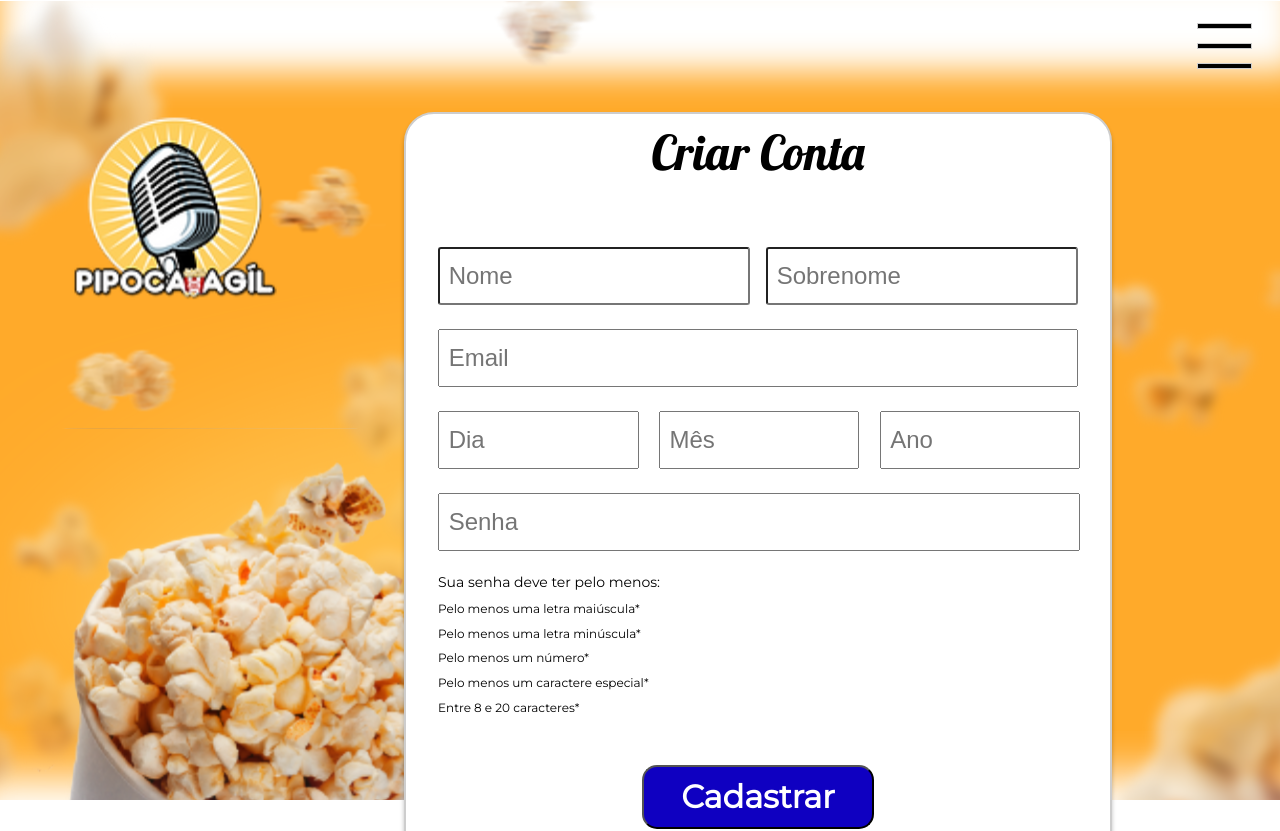
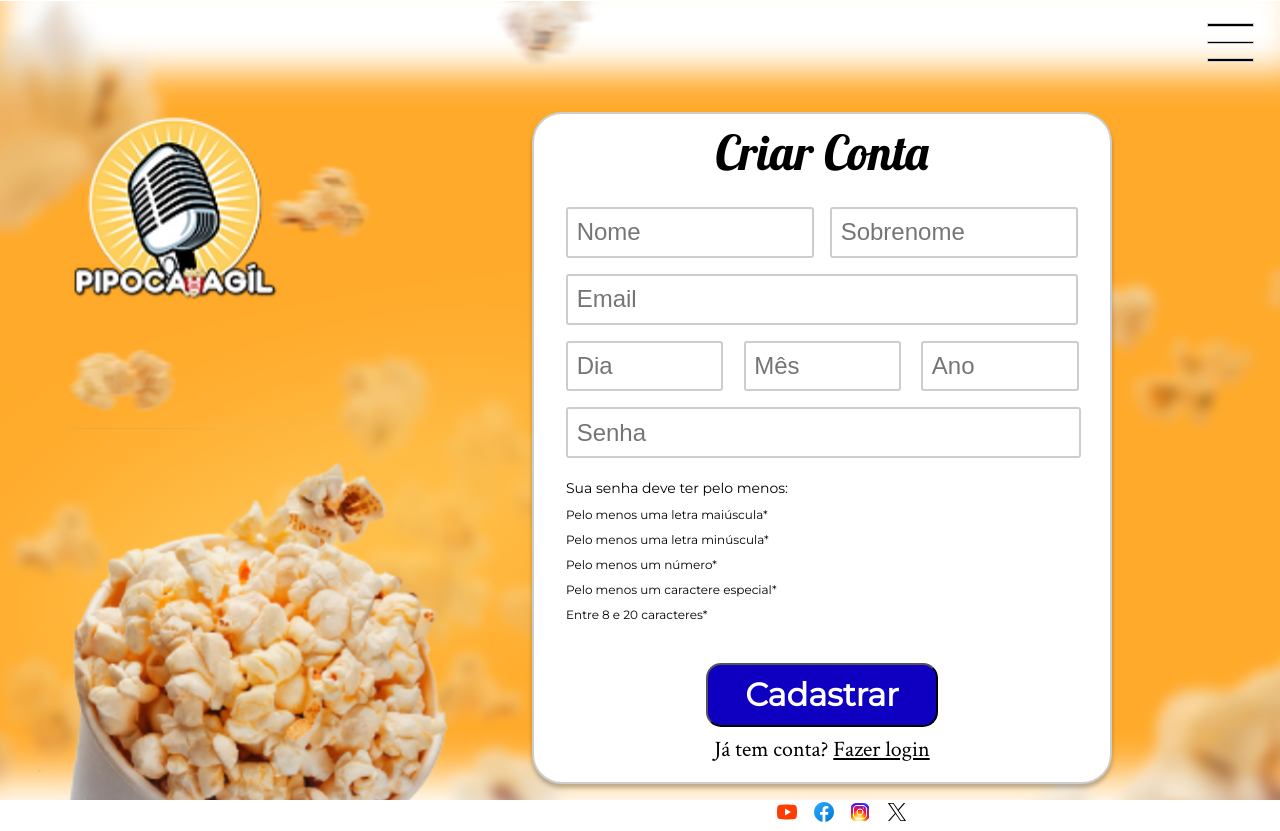
Before and after one commit to KelvinMir/Pipoca, a React (Create React App) app: page / in a window 1280 px wide. Shown: the top 831 px of the page. Built offline with nearby package versions, Linux system fonts and the light colour scheme.

Commit message:
Media Screen

```diff
--- a/src/App.js
+++ b/src/App.js
@@ -125,7 +125,7 @@ function Cadastro() {
       <div className='formulario'>
         <div className='control'>
           <form className='form' onSubmit={handleSubmit}>
-              <h1>Criar Conta</h1>
+              <h1 className='h1C'>Criar Conta</h1>
               <div className='nome-sobr'>
                 <div>
                   <label htmlFor="nome"></label>
--- a/src/Component/senhaview.js
+++ b/src/Component/senhaview.js
@@ -2,10 +2,8 @@ import React from 'react';
 import '../css/telalogin.css'
 import '../pages/telalogin'
 function Senhaview(props) {
-  const { password, mostrarSenha, onChange, toggleMostrarSenha, erros} = props;
-  if (!password) {
-    erros.senha = 'Campo de senha é obrigatório';
-  }
+  const { password, mostrarSenha, onChange, toggleMostrarSenha} = props;
+
 
   return (
         <div className="password">
@@ -18,12 +16,10 @@ function Senhaview(props) {
             required
             onChange={onChange}
           />
-          <span className="erro">{erros.senha}</span>
           <button
             type="button"
             className="toggle-button"
             onClick={toggleMostrarSenha}
-
           >
 
             <i className={mostrarSenha ? 'bi bi-eye-slash' : 'bi bi-eye'}></i>
--- a/src/css/App.css
+++ b/src/css/App.css
@@ -49,7 +49,7 @@ body {
   line-height: 80%;
   border:.125rem solid #CDCDCD;
 }
-h1 {
+.h1C {
   align-self: center;
   font-family: 'Lobster', 'sans-serif';
   font-size:3rem;
@@ -63,6 +63,7 @@ h1 {
   gap:1rem;
   margin: 0;
 
+
 }
 .nome-sobr div {
   display: flex;
@@ -75,6 +76,7 @@ h1 {
   height: 3.25rem;
   width: 100%;
   border-radius: .1875rem;
+  border: 2px solid #CDCDCD;
 
 }
 
@@ -84,7 +86,9 @@ h1 {
 }
 .email input {
   width:100%;
-  height:3.25rem
+  height:3.25rem;
+  border-radius: .1875rem;
+  border: 2px solid #CDCDCD;
 }
 .data {
   display: flex;
@@ -98,7 +102,9 @@ h1 {
 }
 .data-item {
   max-width: calc(100% - 25px);
-  height:3.25rem
+  height:3.25rem;
+  border-radius: .1875rem;
+  border: 2px solid #CDCDCD;
 
 }
 .senha {
@@ -107,6 +113,8 @@ h1 {
 .senha input {
   width: 99%;
   height:3.25rem;
+  border: 2px solid #CDCDCD;
+  border-radius: .1875rem;
 }
 .senha div {
   font-family: 'Montserrat', 'sans-serif';
@@ -170,3 +178,73 @@ h1 {
   line-height: 68.5%; /* 15.07px */
   text-decoration-line: underline;
 }
+
+
+
+
+
+
+
+@media screen and (max-width: 1440px) and (max-height: 862px) {
+
+  body {
+    overflow: hidden;
+  }
+
+  .menu-toggle div {
+    height:0.1rem;
+    width:2.8rem;
+  }
+  .menu-items{
+    padding:0;
+    height:54rem;
+  }
+  .formulario {
+    margin-top:4.5rem;
+  }
+  .form {
+    width:32rem;
+    gap:1rem;
+  }
+
+  .nome-sobr input {
+    height:2.8rem;
+
+  }
+  .email input {
+    height:2.8rem;
+  }
+  .data {
+    width:10.9rem;
+  }
+  .data-item {
+    height:2.8rem;
+    width: 10.7rem;
+  }
+  .senha input {
+    height:2.8rem;
+  }
+}
+
+@media screen and (max-width: 1240px) and (max-height: 842px) {
+  .form {
+    height:39rem;
+  }
+  .nome-sobr input {
+    height:2.4rem;
+
+  }
+  .email input {
+    height:2.4rem;
+  }
+  .data {
+    width:10.9rem;
+  }
+  .data-item {
+    height:2.4rem;
+    width: 10.7rem;
+  }
+  .senha input {
+    height:2.4rem;
+  }
+}
--- a/src/css/hamburguer.css
+++ b/src/css/hamburguer.css
@@ -19,7 +19,7 @@
     z-index:5;
     display:block;
     position:absolute;
-    right:3.125rem;
+    right:2.5rem;
     top:0.5rem;
     background: none;
     border: none;
@@ -98,19 +98,14 @@
 
 }
 
-@media (min-width:2560px) {
-    .menu-hamburguer.open {
-        left:84%;
-    }
-    .menu-items {
-        height:89rem;
-    }
+
+@media (max-width:1440px) {
+    .menu-toggle div {
+        height:0.1rem;
+        width:2.8rem;
+      }
+      .menu-items{
+        padding:0;
+        height:54rem;
+      }
 }
-@media (min-width:2560px) {
-    .menu-hamburguer.open {
-        left:84%;
-    }
-    .menu-items {
-        height:89rem;
-    }
-}
--- a/src/css/telalogin.css
+++ b/src/css/telalogin.css
@@ -32,7 +32,7 @@ form {
     border-radius:1.875rem;
     padding: 0 2rem;
 }
-h1 {
+.h1L {
     text-align: center;
     font-family: 'Lobster', 'sans-serif';
     font-size:3rem;
--- a/src/pages/telalogin.js
+++ b/src/pages/telalogin.js
@@ -11,11 +11,7 @@ function Login() {
     email: '',
     password: '',
   });
-
-  const [erros, setErros] = useState({
-    email: '',
-    senha: '',
-  });
+  const [emailExists, setEmailExists] = useState(false);
 
   const handleChange = (event) => {
     const { name, value } = event.target;
@@ -23,6 +19,9 @@ function Login() {
       ...formData,
       [name]: value,
     });
+    if (name === 'email') {
+      setEmailExists(false);
+    }
   };
 
   const handlePasswordChange = (event) => {
@@ -38,30 +37,15 @@ function Login() {
 
   const navigate = useNavigate();
 
+
+
   const handleSubmit = async (event) => {
     event.preventDefault();
 
-    const novosErros = {};
+      if (formData.email) {
+        try {
 
-    if (!formData.email) {
-      novosErros.email = 'Campo de email é obrigatório';
-    }
-
-    if (!formData.password) {
-      novosErros.senha = 'Campo de senha é obrigatório';
-    }
-
-    if (Object.keys(novosErros).length > 0) {
-      // Se houver erros, atualize o estado de erros
-      setErros(novosErros);
-    } else {
-      try {
-        const LoginAPI = {
-          email: formData.email,
-          password: formData.password,
-        };
-
-        const token = 'https://api-pipoca-agil-b6fe2e9f601d.herokuapp.com/api/v1/auth'; // Substitua pelo seu token real
+          const token = 'https://api-pipoca-agil-b6fe2e9f601d.herokuapp.com/api/v1/auth';
           const encodedToken = encodeURIComponent(token);
           const config = {
             headers: {
@@ -70,9 +54,23 @@ function Login() {
             },
           };
 
-        const response = await axios.post('https://api-pipoca-agil-b6fe2e9f601d.herokuapp.com/api/v1/auth', LoginAPI, config);
+          const response = await axios.get(`https://api-pipoca-agil-b6fe2e9f601d.herokuapp.com/api/v1/users/email?email==${formData.email}`);
+          if (response.data.exists) {
+            setEmailExists(true);
+            return;
+          }
+        console.log(response.data.exists)
 
-        console.log('Resposta da API:', response.data);
+        const LoginAPI = {
+          email: formData.email,
+          password: formData.password,
+        };
+
+
+
+        const LoginResponse = await axios.post('https://api-pipoca-agil-b6fe2e9f601d.herokuapp.com/api/v1/auth', LoginAPI, config);
+
+        console.log('Resposta da API:', LoginResponse.data);
         navigate('/sucess');
         } catch (error) {
           if (error.response) {
@@ -82,7 +80,7 @@ function Login() {
           }
         }
       }
-  };
+    }
 
   return (
     <div className='Login'>
@@ -90,7 +88,7 @@ function Login() {
       <div className='formulario'>
         <div className='control'>
           <form onSubmit={handleSubmit}>
-            <h1>Login</h1>
+            <h1 className='h1L'>Login</h1>
             <div className='logon'>
               <div className='user'>
                 <input
@@ -102,15 +100,16 @@ function Login() {
                   value={formData.email}
                   required
                 />
-                <span className="erro">{erros.email}</span>
+                {emailExists && <span className="erro">Este email já está cadastrado.</span>}
               </div>
+              {formData.email && (
                 <Senhaview
                   password={formData.password}
                   mostrarSenha={formData.mostrarSenha}
                   onChange={handlePasswordChange}
                   toggleMostrarSenha={toggleMostrarSenha}
-                erros={erros}
                 />
+              )}
               <div className='Recuperar'><a href='/'>Recuperar senha?</a></div>
               <button className='Entrar' type="submit">Entrar</button>
             </div>
```
Also changed, not shown: src/Component/validarsenha.js (deleted, +0 -29 lines), 1 other file (tests, documents, lock files or other folders). Lines whose indentation alone changed are shown as unchanged.
